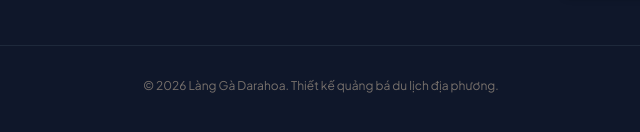
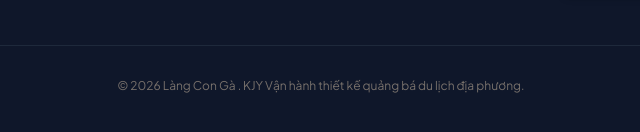
Before and after one commit to Thong8989/ChickenVillageVietnam, a plain HTML site: page index.html in a window 1280 px wide. Shown: the part 3715-3847 px from the top of the page, 319-959 px from the left. Drawn offline with nearby package versions, Linux system fonts and the light colour scheme.

Commit message:
Update index.html

```diff
--- a/index.html
+++ b/index.html
@@ -253,7 +253,7 @@
         </div>
 
         <div class="max-w-7xl mx-auto pt-8 border-t border-slate-800 text-center text-xs text-stone-500">
-            &copy; 2026 Làng Gà Darahoa. Thiết kế quảng bá du lịch địa phương.
+            &copy; 2026 Làng Con Gà . KJY Vận hành thiết kế quảng bá du lịch địa phương.
         </div>
     </footer>
 
```
